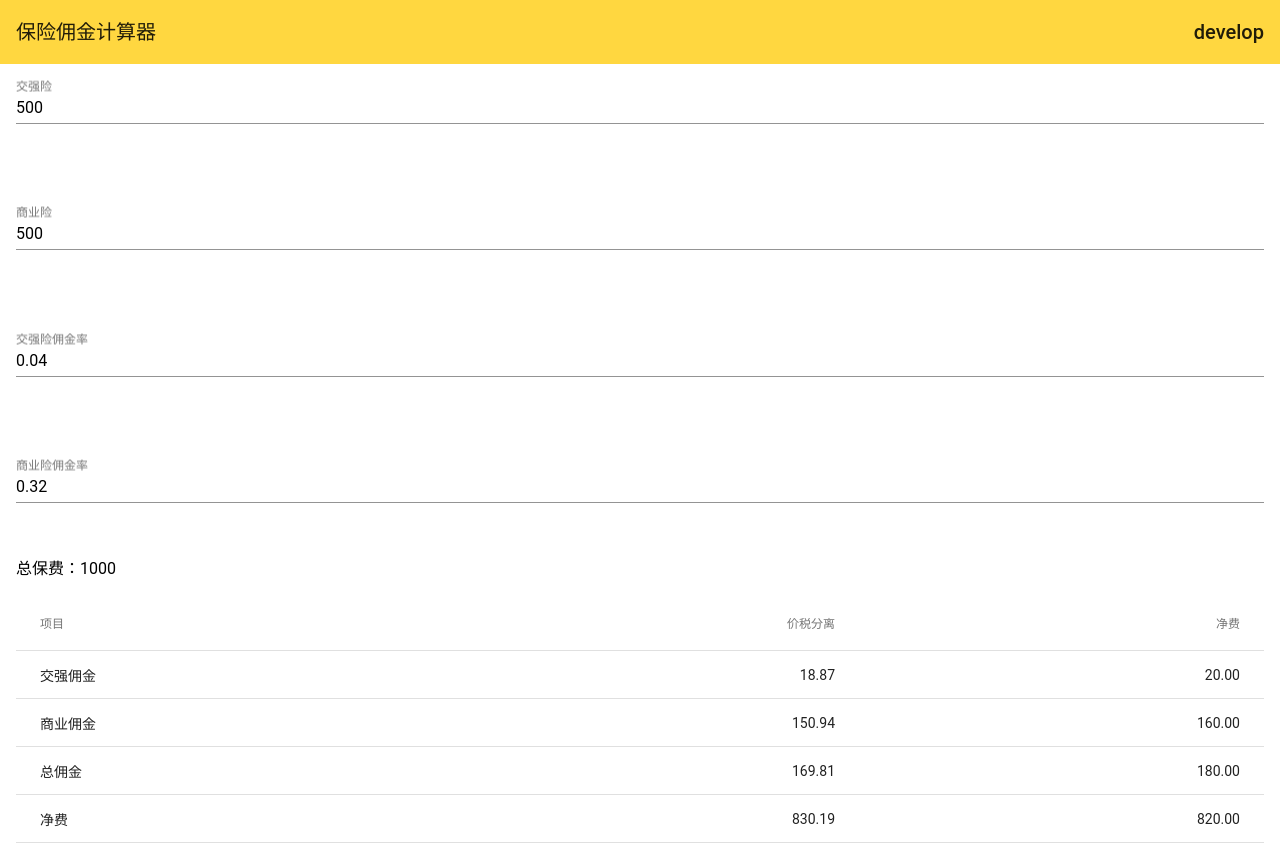
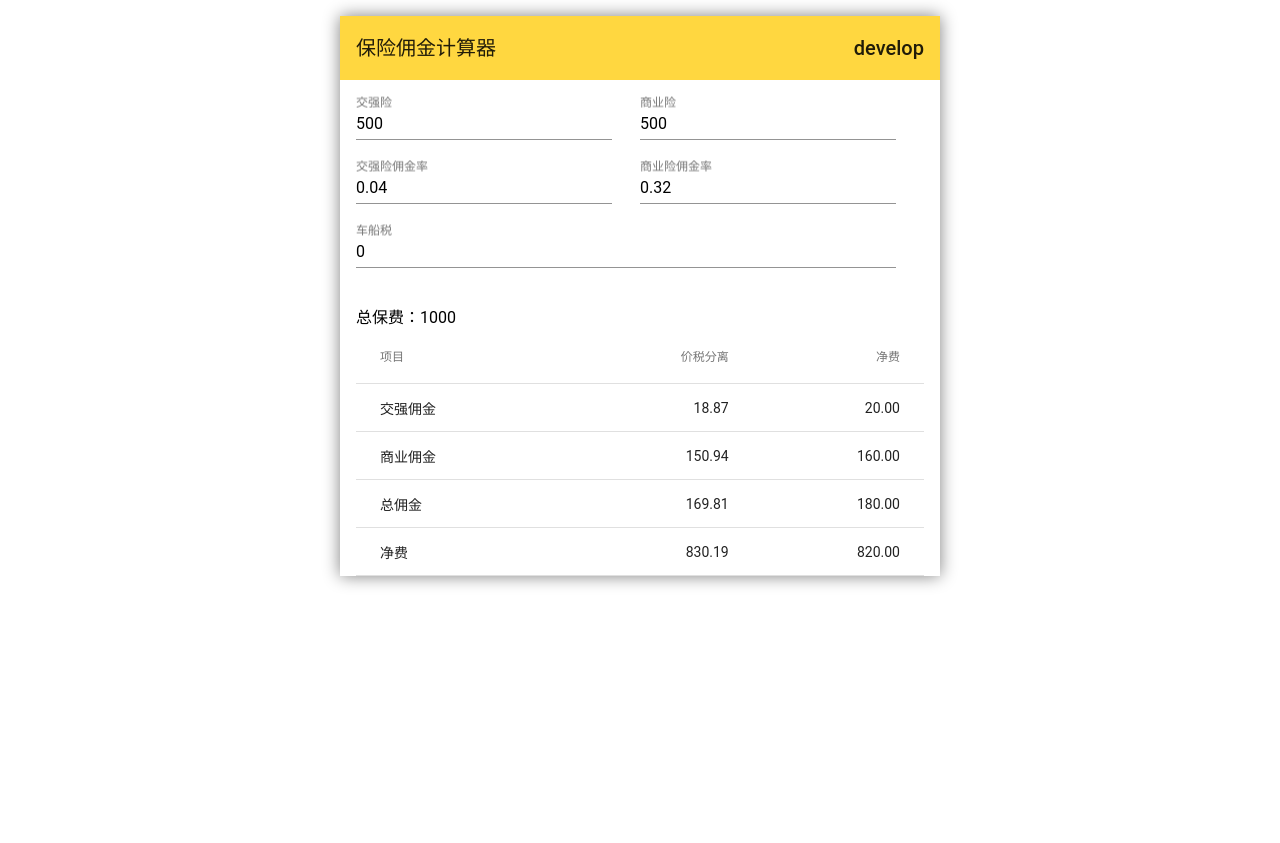
Before and after one commit to zgldh/duck-insurance-tool, an Angular app: page / in a window 1280 px wide. After the commit the page ends 816 px from the top, so only its background shows below. Built offline with nearby package versions, Linux system fonts and the light colour scheme.

Commit message:
Update to latest layout

```diff
--- a/package.json
+++ b/package.json
@@ -1,6 +1,6 @@
 {
     "name": "duck-insurance-tool",
-    "version": "0.1.9",
+    "version": "0.2.2",
     "private": true,
     "scripts": {
         "ng": "ng",
--- a/src/app/app.component.css
+++ b/src/app/app.component.css
@@ -1,5 +1,10 @@
 p {
     font-family: Lato;
+}
+.app-inner-container.gt-xs {
+    max-width: 600px;
+    margin: 1em auto;
+    box-shadow: 0 0 1em 0 grey;
 }
 .main-container {
     margin: 1em;
@@ -12,3 +17,6 @@ p {
 .result-table {
     width: 100%;
 }
+.total-payment {
+    margin: 0;
+}
--- a/src/app/app.component.html
+++ b/src/app/app.component.html
@@ -1,33 +1,39 @@
+<div class="app-inner-container" ngClass.gt-xs="gt-xs">
   <mat-toolbar color="accent">
     <span fxFlex="100%">保险佣金计算器</span>
     <span class="sub">{{environment.version}}</span>
   </mat-toolbar>
   <div class="main-container" fxLayout="column">
-  <form [formGroup]="form" fxLayout="column" fxLayoutGap="5%">
-    <mat-form-field>
+    <form [formGroup]="form" fxLayout.xs="column" fxLayout="row wrap" fxLayoutGap="5%">
+      <mat-form-field fxFlex="45%" fxFlex.xs="100%">
         <mat-label>交强险</mat-label>
         <input matInput #compulsoryFee formControlName="compulsoryFee" (focus)="onInputFocus(compulsoryFee)"
           (keyup.enter)="commercialFee.focus()" type="number" min="0">
       </mat-form-field>
-    <mat-form-field>
+      <mat-form-field fxFlex="45%" fxFlex.xs="100%">
         <mat-label>商业险</mat-label>
         <input matInput #commercialFee formControlName="commercialFee" (focus)="onInputFocus(commercialFee)"
           (keyup.enter)="compulsoryBrokerageRate.focus()" type="number" min="0">
       </mat-form-field>
-    <mat-form-field>
+      <mat-form-field fxFlex="45%" fxFlex.xs="100%">
         <mat-label>交强险佣金率</mat-label>
         <input matInput #compulsoryBrokerageRate formControlName="compulsoryBrokerageRate"
           (focus)="onInputFocus(compulsoryBrokerageRate)" (keyup.enter)="commercialBrokerage.focus()" type="number"
           min="0">
       </mat-form-field>
-    <mat-form-field>
+      <mat-form-field fxFlex="45%" fxFlex.xs="100%">
         <mat-label>商业险佣金率</mat-label>
         <input matInput #commercialBrokerage formControlName="commercialBrokerage"
-        (focus)="onInputFocus(commercialBrokerage)" (keyup.enter)="commercialBrokerage.blur()" type="number" min="0">
+          (focus)="onInputFocus(commercialBrokerage)" (keyup.enter)="vehicleAndVesselTax.focus()" type="number" min="0">
+      </mat-form-field>
+      <mat-form-field fxFlex="95%">
+        <mat-label>车船税</mat-label>
+        <input matInput #vehicleAndVesselTax formControlName="vehicleAndVesselTax"
+          (focus)="onInputFocus(vehicleAndVesselTax)" (keyup.enter)="vehicleAndVesselTax.blur()" type="number" min="0">
       </mat-form-field>
     </form>
 
-  <p>
+    <p class="total-payment">
       <label>总保费：</label>
       <span>{{totalFee}}</span>
     </p>
@@ -65,3 +71,4 @@
       <tr mat-row *matRowDef="let row; columns: calculationColumns;"></tr>
     </table>
   </div>
+</div>
--- a/src/app/app.component.ts
+++ b/src/app/app.component.ts
@@ -50,7 +50,8 @@ export class AppComponent {
       compulsoryFee: 500,
       commercialFee: 500,
       compulsoryBrokerageRate: 0.04,
-      commercialBrokerage: 0.32
+      commercialBrokerage: 0.32,
+      vehicleAndVesselTax: 0,
     });
 
     combineLatest(
@@ -62,9 +63,11 @@ export class AppComponent {
         .pipe(startWith(this.form.controls.compulsoryBrokerageRate.value)),
       this.form.controls.commercialBrokerage.valueChanges
         .pipe(startWith(this.form.controls.commercialBrokerage.value)),
+      this.form.controls.vehicleAndVesselTax.valueChanges
+        .pipe(startWith(this.form.controls.vehicleAndVesselTax.value)),
     ).subscribe(result => {
-      const [compulsoryFee, commercialFee, compulsoryBrokerageRate, commercialBrokerage] = result;
-      this.totalFee = compulsoryFee + commercialFee;
+      const [compulsoryFee, commercialFee, compulsoryBrokerageRate, commercialBrokerage, vehicleAndVesselTax] = result;
+      this.totalFee = compulsoryFee + commercialFee + vehicleAndVesselTax;
 
       this.calculationResult.forEach(item => {
         switch (item.title) {
```
Lines whose indentation alone changed are shown as unchanged.
